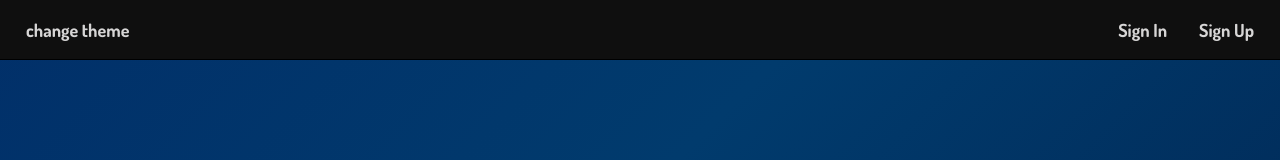
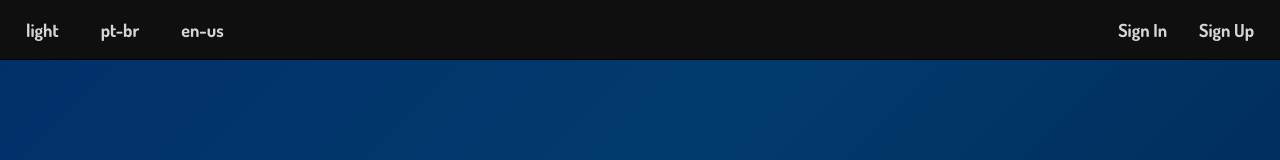
Before and after one commit to I3run01/Project-MyResume-frontend, a Next.js app: page / in a window 1280 px wide. Shown: the top 160 px of the page. Built offline with nearby package versions, Linux system fonts and the light colour scheme; no server answers.

Commit message:
multiples languages

```diff
--- a/src/components/topMenu/topMenu.tsx
+++ b/src/components/topMenu/topMenu.tsx
@@ -1,27 +1,40 @@
-import { useSelector, useDispatch } from 'react-redux';
+import { useSelector, useDispatch} from 'react-redux';
 import { RootState } from '@/redux/store';
 import { fetchUser } from '@/redux/slice/userSlice';
 import Link from 'next/link';
-import { useEffect } from 'react';
+import { useEffect, useState } from 'react';
 import { TopMenuDiv } from './topMenuDiv.module'
 import { changeTheme } from '@/redux/slice/themeSlice';
 
 export const TopMenu = () => {
     const isDark = useSelector((state: RootState) => state.theme.isDark);
     const user = useSelector((state: RootState) => state.user.user);
+    const [theme, setTheme] = useState('');
     const dispatch = useDispatch();
 
     useEffect(() => {
         dispatch(fetchUser());
     }, []);
 
+    useEffect(() => {
+        setTheme(isDark ? 'light' : 'dark');
+    }, [isDark]);
+
     return (
         <TopMenuDiv
             isDark={isDark}
         >
             <div id='topMenuContainer'>
-                <div className='theme' onClick={() => dispatch(changeTheme())}>
-                    change theme
+                <div className='leftContainer'>
+                    <div className='theme' onClick={() => dispatch(changeTheme())}>
+                        {theme}
+                    </div>
+                    <div>
+                        pt-br
+                    </div>
+                    <div>
+                        en-us
+                    </div>
                 </div>
                 <div className='options'>
                     {!user &&
--- a/src/components/topMenu/topMenuDiv.module.tsx
+++ b/src/components/topMenu/topMenuDiv.module.tsx
@@ -16,6 +16,27 @@ export const TopMenuDiv = styled.div<Props>`
         text-decoration: none;
     }
 
+    .leftContainer {
+        display: flex;
+        justify-content: space-around;
+        align-items: center;
+
+        div {
+            margin-right: 10px;
+
+            padding: 5px;
+            margin-left: 20px;
+            border: 1px solid transparent;
+            transition: all 0.5s ease-in-out;
+
+            &:hover {
+                border-color: ${themes.global.colorTheme};
+                border-radius: 6px;
+                cursor: pointer;
+            }
+        }
+    }
+
     #topMenuContainer {
         position: fixed;
         top: 0;
@@ -31,19 +52,6 @@ export const TopMenuDiv = styled.div<Props>`
         border-bottom: 1px solid black;
 
         height: 60px;
-
-        .theme {
-            padding: 5px;
-            margin-left: 20px;
-            border: 1px solid transparent;
-            transition: all 0.5s ease-in-out;
-        }
-
-        .theme:hover {
-            border-color: ${themes.global.colorTheme};
-            border-radius: 6px;
-            cursor: pointer;
-        }
 
         .options {
           display: flex ;
```
